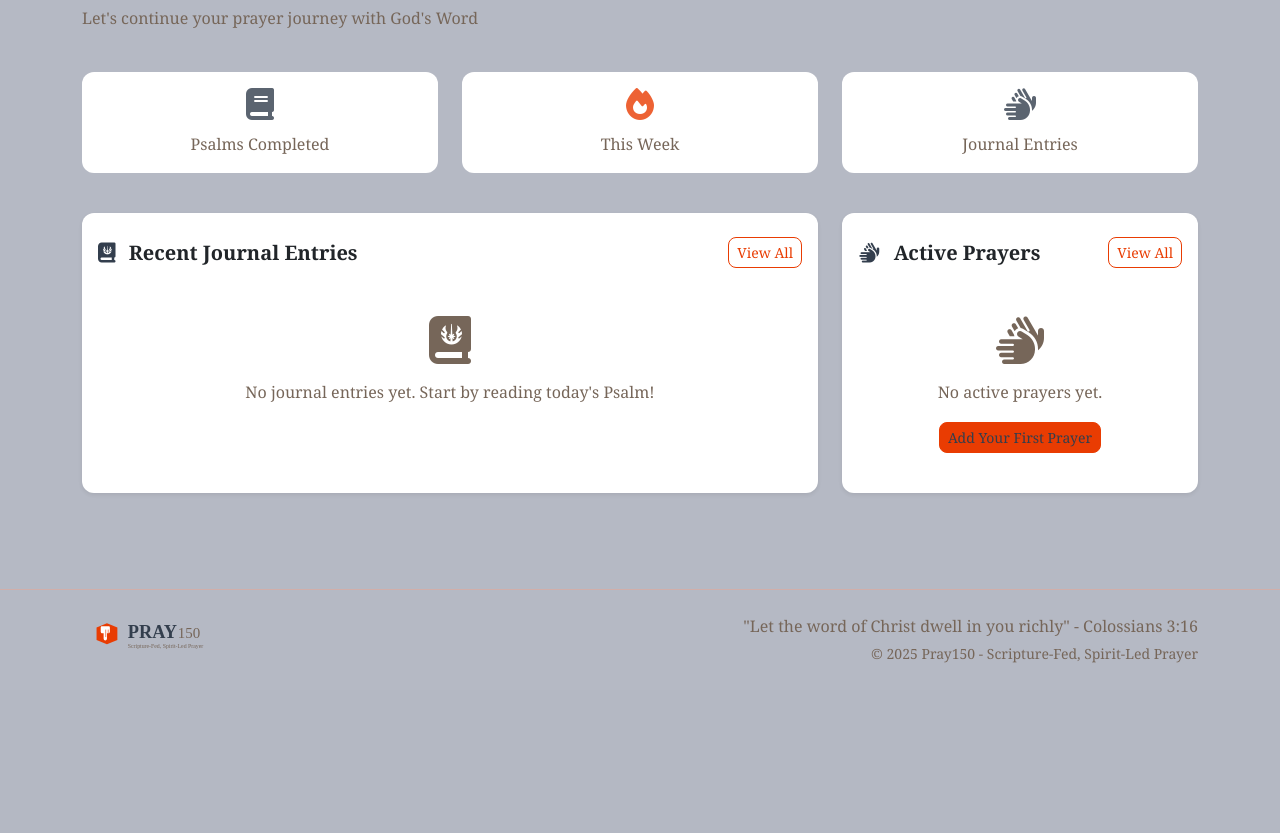
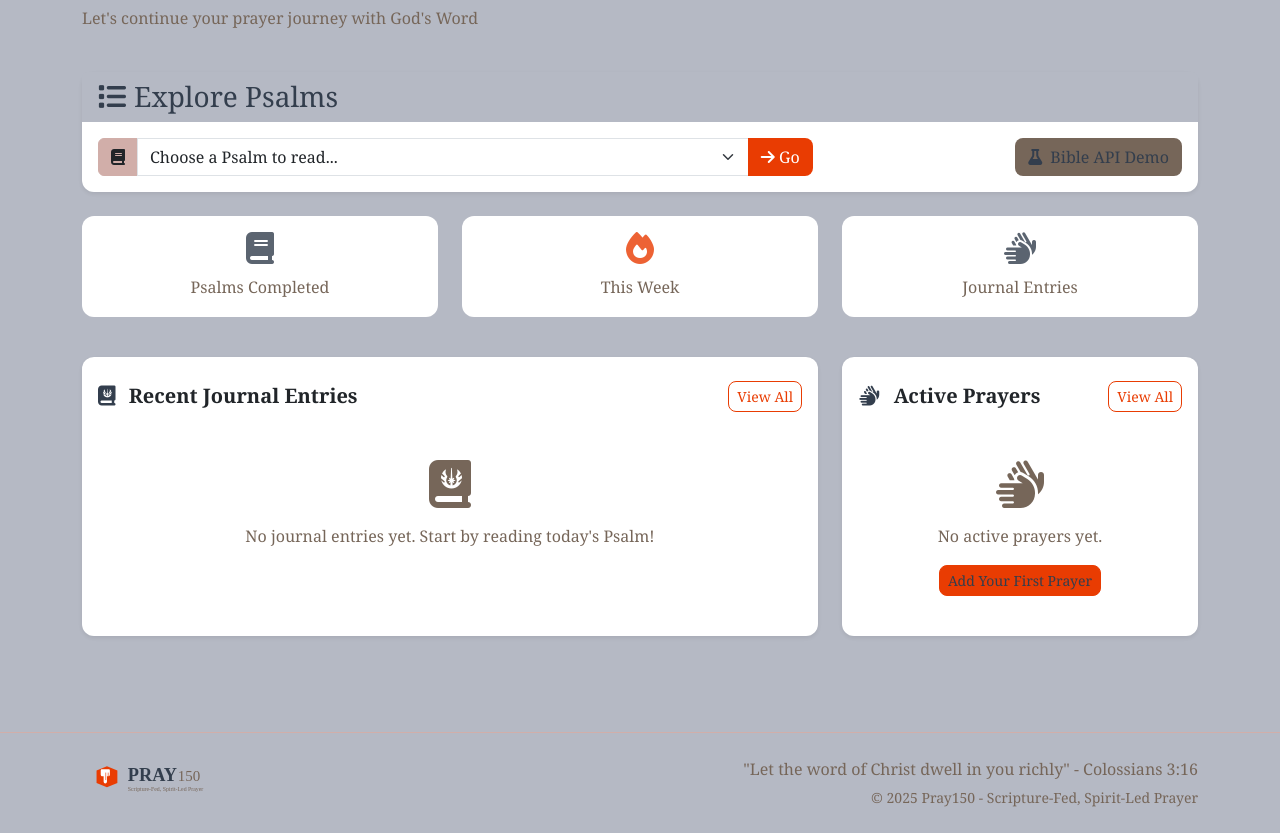
Before and after one commit to scottvanderploeg/pray150-app, a Flask app: template templates/dashboard.html in a window 1280 px wide. Shown: the part 150-983 px from the top of the page. Before the commit the page ends 813 px from the top, so only its background shows below. Run offline with Flask 3, Linux system fonts and the light colour scheme; the template is opened without the code that fills it, so the values that code supplies are empty; some web fonts are replaced.

Commit message:
Allow users to navigate and read any psalm
Adds a psalm navigator to the dashboard, enabling users to select and view any psalm. Updates the psalm page to display available translations and allows switching between them.

Replit-Commit-Author: Agent
Replit-Commit-Session-Id: ad28607e-869c-45db-a39f-bf70919403ed
Replit-Commit-Checkpoint-Type: full_checkpoint
Replit-Commit-Screenshot-Url: https://storage.googleapis.com/screenshot-production-us-central1/abdaef79-dbec-4627-a23e-ed122cd1ec6d/ad28607e-869c-45db-a39f-bf70919403ed/yLg6QLL

```diff
--- a/templates/dashboard.html
+++ b/templates/dashboard.html
@@ -73,6 +73,46 @@
         </div>
     </div>
     {% endif %}
+
+    <!-- Psalm Navigator -->
+    <div class="row mb-4">
+        <div class="col-12">
+            <div class="card border-0 shadow-sm">
+                <div class="card-header" style="background-color: #B5B9C4; border: none;">
+                    <h3 class="mb-0" style="color: #333E4D;">
+                        <i class="fas fa-list me-2"></i>Explore Psalms
+                    </h3>
+                </div>
+                <div class="card-body">
+                    <div class="row">
+                        <div class="col-md-8">
+                            <div class="input-group">
+                                <span class="input-group-text" style="background-color: #D1AEA9; border-color: #D1AEA9;">
+                                    <i class="fas fa-book"></i>
+                                </span>
+                                <select class="form-select" id="psalmSelector" onchange="navigateToPsalm()">
+                                    <option value="">Choose a Psalm to read...</option>
+                                    {% for i in range(1, 151) %}
+                                    <option value="{{ i }}" {% if todays_psalm_api and i == todays_psalm_api.psalm_number %}selected{% endif %}>
+                                        Psalm {{ i }}{% if i == (todays_psalm_api.psalm_number if todays_psalm_api else todays_psalm_number) %} (Today's Psalm){% endif %}
+                                    </option>
+                                    {% endfor %}
+                                </select>
+                                <button class="btn" style="background-color: #E93C02; color: white;" onclick="navigateToPsalm()">
+                                    <i class="fas fa-arrow-right"></i> Go
+                                </button>
+                            </div>
+                        </div>
+                        <div class="col-md-4 text-end">
+                            <a href="/bible-api-demo" class="btn" style="background-color: #766659; color: white;">
+                                <i class="fas fa-flask me-1"></i> Bible API Demo
+                            </a>
+                        </div>
+                    </div>
+                </div>
+            </div>
+        </div>
+    </div>
 
     <!-- Progress Overview -->
     <div class="row mb-4">
@@ -214,6 +254,16 @@
 
 {% block scripts %}
 <script>
+// Psalm navigation functionality
+function navigateToPsalm() {
+    const selector = document.getElementById('psalmSelector');
+    const psalmNumber = selector.value;
+
+    if (psalmNumber) {
+        window.location.href = `/psalm/${psalmNumber}`;
+    }
+}
+
 // Add some interactive elements to the dashboard
 document.addEventListener('DOMContentLoaded', function() {
     // Animate stat cards on page load
```
Also changed, not shown: templates/psalm.html (+11 -9 lines).
